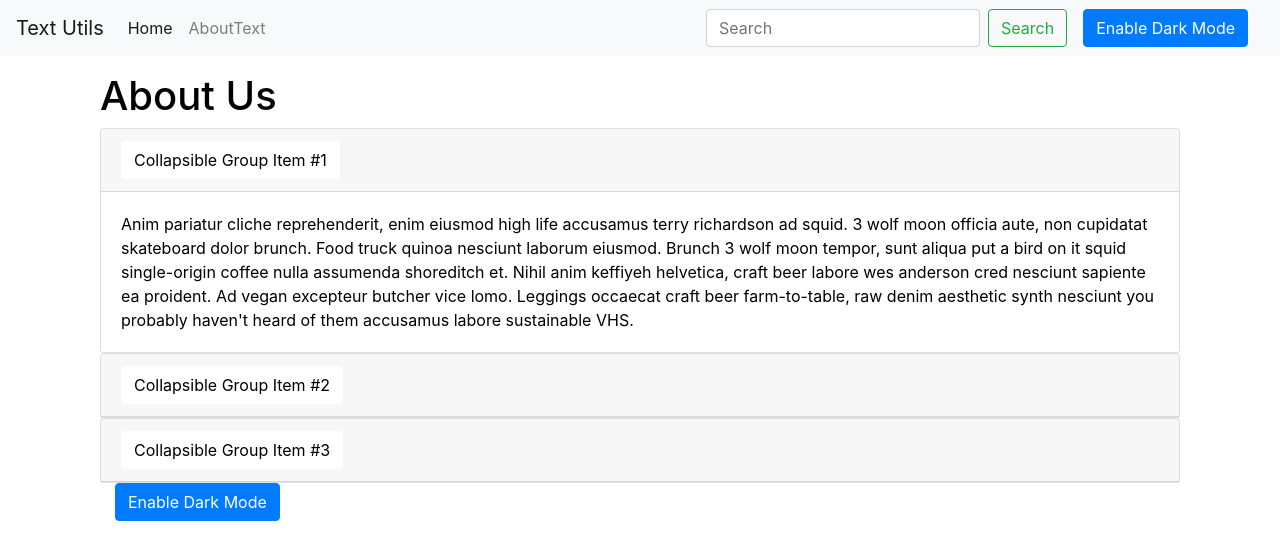
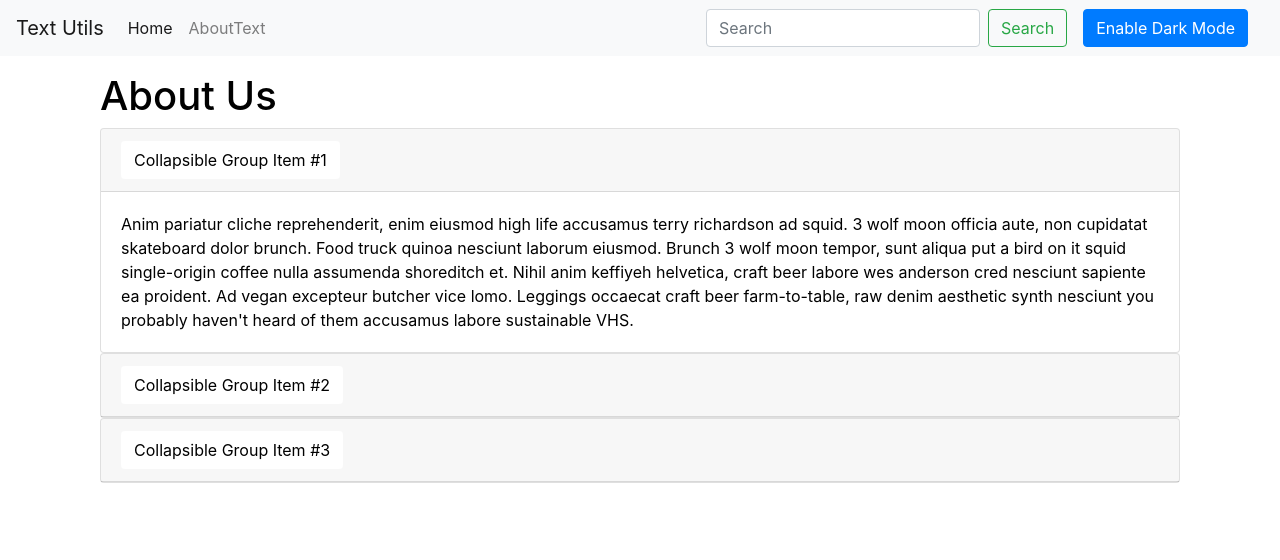
Before and after one commit to Udit7668/TextUtils, a React (Create React App) app: page /about in a window 1280 px wide. Shown: the top 560 px of the page. Built offline with nearby package versions, Linux system fonts and the light colour scheme.

Commit message:
added the enable dark mode for about page

```diff
--- a/src/App.js
+++ b/src/App.js
@@ -115,7 +115,7 @@ function App() {
 <div className="container my-3" >
           <Switch>
           <Route exact path="/about">
-            <About/>
+            <About   mode={mode}/>
           </Route>
           <Route path="/">
           <TextForm  heading="Enter the text To Analyze"  mode={mode}   showAlert={showAlert} />
--- a/src/component/About.js
+++ b/src/component/About.js
@@ -1,7 +1,7 @@
 import React,{useState} from 'react'
 
-export default function About() {
-    const [mystyle,setMyStyle]=useState({
+export default function About(props) {
+   /*  const [mystyle,setMyStyle]=useState({
         color:'black',
         backgroundColor:'white'
     });
@@ -24,13 +24,21 @@ export default function About() {
         setBtnText("Enable Dark Mode")
     }
    }
+ */
+
+
+   let mystyle={
+    color:props.mode=='light'?'black':'dark blue',
+    backgroundColor:props.mode=='light'?'white':'cyan'
+   }
+
 
   return (
     <div className='container' style={mystyle}>
 
     <h1>About Us</h1>
       <div id="accordion">
-  <div className="card">
+  <div className="card" style={mystyle}>
     <div className="card-header" id="headingOne">
       <h5 className="mb-0">
         <button className="btn btn-link" data-toggle="collapse" style={mystyle} data-target="#collapseOne" aria-expanded="true" aria-controls="collapseOne">
@@ -45,7 +53,7 @@ export default function About() {
       </div>
     </div>
   </div>
-  <div className="card">
+  <div className="card" style={mystyle}>
     <div className="card-header" id="headingTwo">
       <h5 className="mb-0">
         <button className="btn btn-link collapsed" style={mystyle} data-toggle="collapse" data-target="#collapseTwo" aria-expanded="false" aria-controls="collapseTwo">
@@ -59,7 +67,7 @@ export default function About() {
       </div>
     </div>
   </div>
-  <div className="card">
+  <div className="card" style={mystyle}>
     <div className="card-header" id="headingThree">
       <h5 className="mb-0">
         <button className="btn btn-link collapsed" style={mystyle} data-toggle="collapse" data-target="#collapseThree" aria-expanded="false" aria-controls="collapseThree">
@@ -75,8 +83,8 @@ export default function About() {
   </div>
 </div>
  <div className="container">
-  <button className="btn btn-primary" onClick={toggleButton}>{btntext}</button>
-
+ {/*  <button className="btn btn-primary" onClick={toggleButton}>{btntext}</button>
+ */}
  </div>
 
     </div>
--- a/src/component/Navbar.js
+++ b/src/component/Navbar.js
@@ -29,7 +29,8 @@ export default function Navbar(props) {
   </div>
 
     <button className="btn btn-primary mx-3" onClick={props.toggleMode}>
-   Enable  Dark Mode
+
+    {props.mode=='light'?'Enable Dark Mode':'Enable Light Mode'}
     </button>
 
 </nav>
--- a/src/component/TextForm.js
+++ b/src/component/TextForm.js
@@ -71,7 +71,5 @@ export default function TextForm(props) {
     <p>{text.length>0?text:"Enter the text in above box to preview"}</p>
      </div>
      </>
-
-
  )
 }
```
